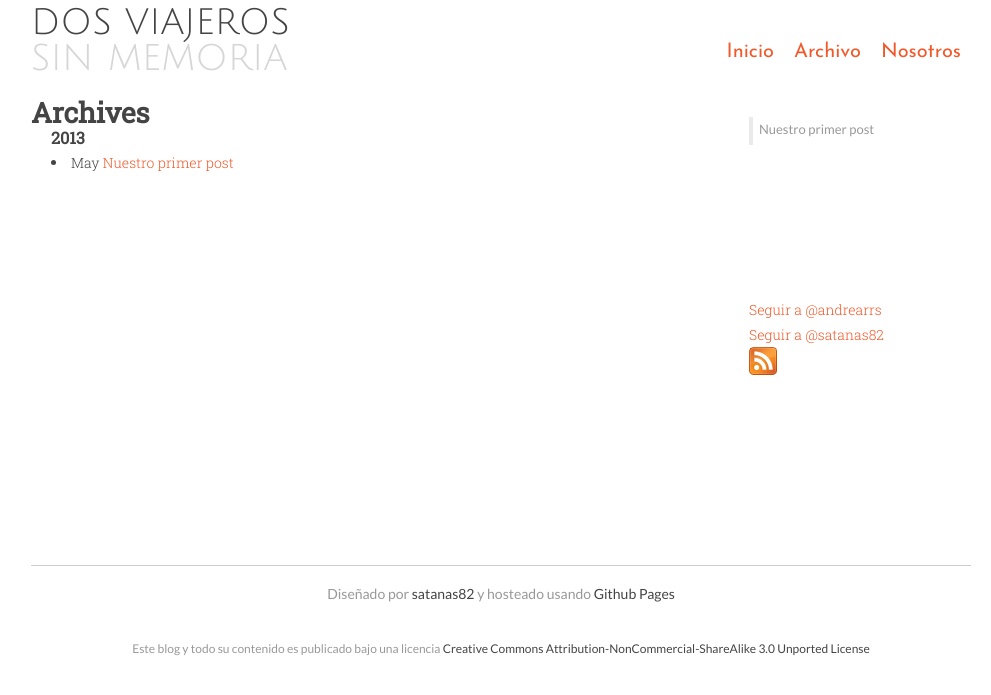
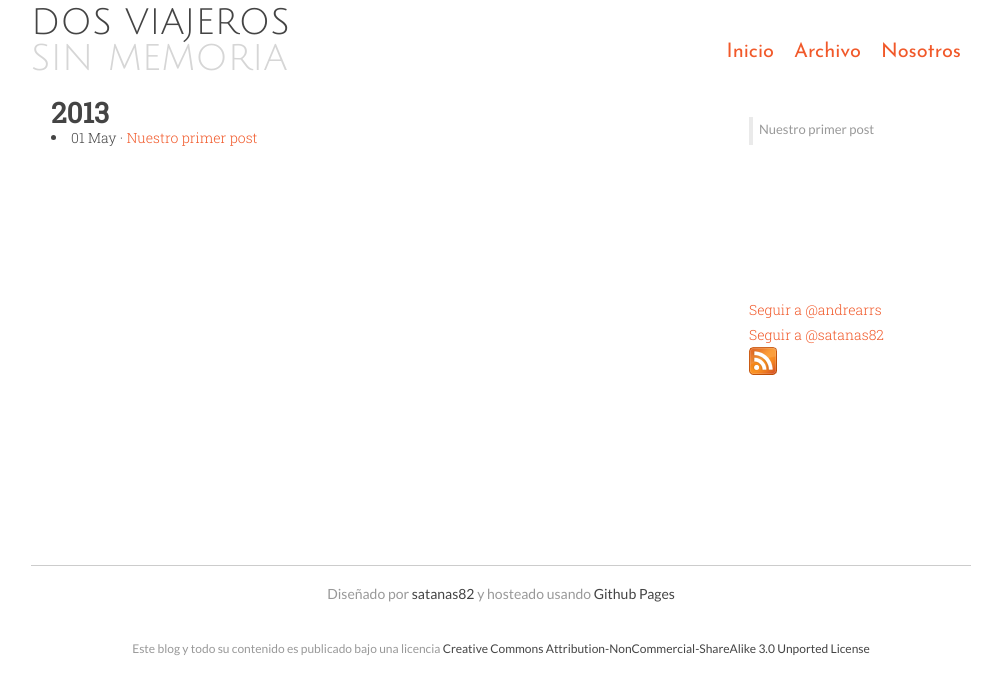
Before and after one commit to satanas/dosviajeros, a Jekyll site: the page built from archive.html, in a window 1280 px wide. Shown: the top 695 px of the page, without its empty margins (139-1130 px from the left). Built offline with Jekyll 4.4.1, drawn with Linux system fonts in a browser that asks for light colours; Markdown is read by kramdown in place of the engine named in the settings; comment, search, counter and statistics services are not loaded.

Commit message:
Improved archive list

```diff
--- a/archive.html
+++ b/archive.html
@@ -2,20 +2,19 @@
 layout: default
 ---
 
-<h1>Archives</h1>
-<ul>
+<ul id="archive-list">
   {% for post in site.posts %}
 
     {% unless post.next %}
-      <h3>{{ post.date | date: '%Y' }}</h3>
+      <h1>{{ post.date | date: '%Y' }}</h1>
     {% else %}
       {% capture year %}{{ post.date | date: '%Y' }}{% endcapture %}
       {% capture nyear %}{{ post.next.date | date: '%Y' }}{% endcapture %}
       {% if year != nyear %}
-        <h3>{{ post.date | date: '%Y' }}</h3>
+        <h1>{{ post.date | date: '%Y' }}</h1>
       {% endif %}
     {% endunless %}
 
-    <li>{{ post.date | date:"%b" }} <a href="{{ post.url }}">{{ post.title }}</a></li>
+    <li><span>{{ post.date | date:"%d %B" }}</span> · <a href="{{ post.url }}">{{ post.title }}</a></li>
   {% endfor %}
 </ul>
--- a/stylesheets/style.css
+++ b/stylesheets/style.css
@@ -186,6 +186,12 @@ label.image-description {
     width: 120px;
 }
 
+/* Archive */
+
+#archive-list ul {
+    margin-left: 0px;
+}
+
 #rss-feed a img {
     margin: 0;
     border: 0px;
```
